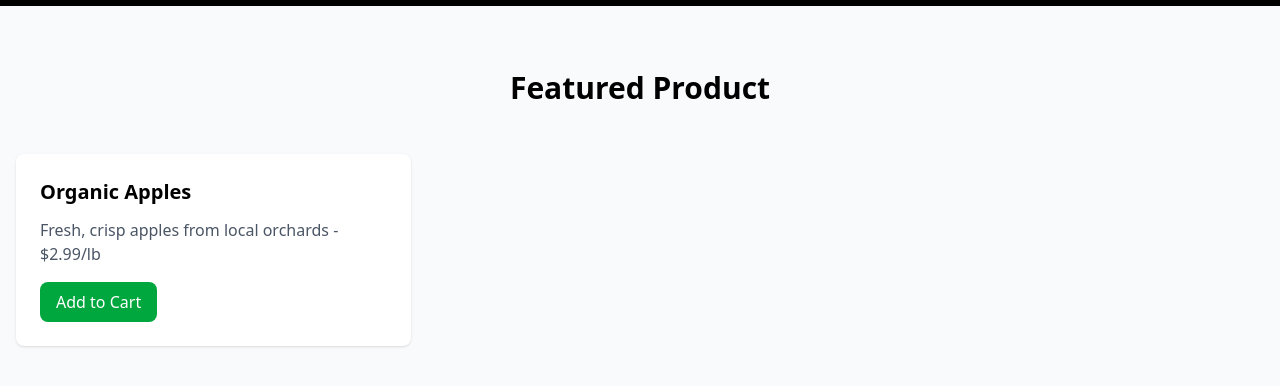
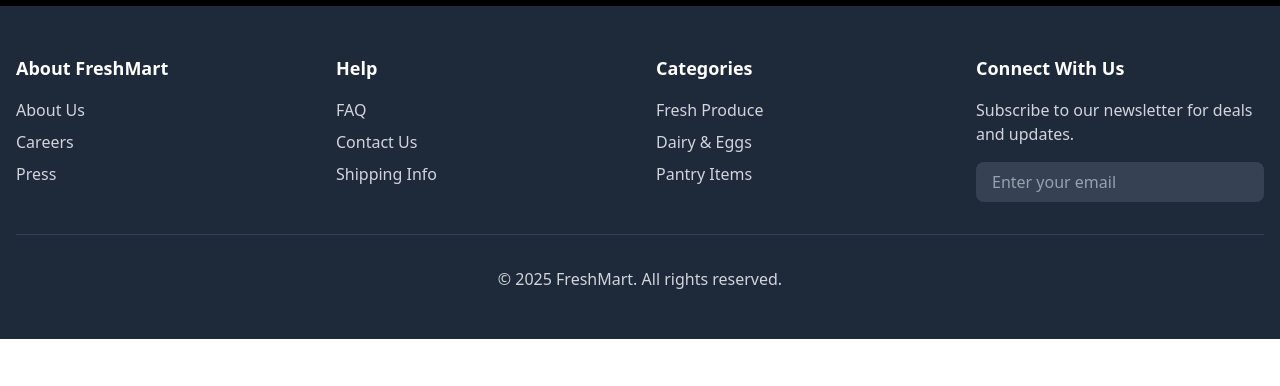
Before and after one commit to campus-code-space/Online-Shopping-System, a React (Vite) app in the folder Frontend/: page / in a window 1280 px wide. Shown: the part 566-952 px from the top of the page. After the commit the page ends 905 px from the top, so only its background shows below. Built offline with nearby package versions, Linux system fonts and the light colour scheme; grey boxes are pictures that could not be loaded.

Commit message:
fixed bug in the home page

```diff
--- a/Frontend/src/auth/auth.js
+++ b/Frontend/src/auth/auth.js
@@ -1,12 +1,13 @@
 
-let userdata = JSON.parse(localStorage.getItem('userdata'));
 
 export const getUserRole = ()=>{
+    let userdata = JSON.parse(localStorage.getItem('userdata'));
     let role = null;
     return (userdata['role'])?userdata['role']:role;
 }
 
 export const getUserToken = ()=>{
+    let userdata = JSON.parse(localStorage.getItem('userdata'));
     let token = null;
     return (userdata['token'])?userdata['token']:token;
 }
--- a/Frontend/src/views/Home.jsx
+++ b/Frontend/src/views/Home.jsx
@@ -69,24 +69,7 @@ export default function Home() {
           </div>
         </section>
 
-        <section className="py-16 bg-gray-50">
-          <div className="container mx-auto px-4">
-            <h2 className="text-3xl font-bold text-center mb-12">Featured Product</h2>
-            <div className="grid md:grid-cols-3 gap-8">
-              <div className="bg-white p-6 rounded-lg shadow-sm">
-                <h3 className="text-xl font-semibold mb-3">Organic Apples</h3>
-                <p className="text-gray-600 mb-4">Fresh, crisp apples from local orchards - $2.99/lb</p>
-                <button
-                  onClick={handleAddToCart}
-                  className="bg-green-600 text-white px-4 py-2 rounded-lg hover:bg-green-700 transition-colors"
-                >
-                  Add to Cart
-                </button>
-              </div>
-              {/* You could add more products here */}
-            </div>
-          </div>
-        </section>
+
       </main>
 
       {/* Footer */}
--- a/Frontend/src/views/SignIn.jsx
+++ b/Frontend/src/views/SignIn.jsx
@@ -1,17 +1,33 @@
 import React, { useState } from 'react';
 import { Link, useNavigate } from 'react-router-dom';
 import { ArrowLeft } from 'lucide-react';
-
+import axios from 'axios';
 export default function SignIn() {
 
-  const [email, setEmail] = useState('');
-  const [password, setPassword] = useState('');
+  const [userData, setUserData] = useState({
+    email:"",
+    password:"",
+  });
   const navigate = useNavigate();
+  const handleChange = (e)=>{
 
-  const handleSubmit = (e) => {
+    setUserData((prev)=>{
+      return {...prev,[e.target.name]:e.target.value}
+    })
+  }
+  const handleSubmit = async(e) => {
     e.preventDefault();
-    // In a real app, you would validate credentials here
-    navigate('/dashboard');
+    // validate credentials here
+    try{
+      let response = await axios.post('http://localhost:8000/api/login',userData);
+      console.log(response);
+      console.log(JSON.stringify(response.data.userdata));
+      localStorage.setItem('userdata',`${JSON.stringify(response.data.userdata)}`);
+      navigate('/dashboard');
+
+    }catch(err){
+      console.log(err);
+    }
   };
 
   return (
@@ -44,8 +60,8 @@ export default function SignIn() {
                   type="email"
                   autoComplete="email"
                   required
-                  value={email}
-                  onChange={(e) => setEmail(e.target.value)}
+                  value={userData.email}
+                  onChange={handleChange}
                   className="appearance-none block w-full px-3 py-2 border border-gray-300 rounded-md shadow-sm placeholder-gray-400 focus:outline-none focus:ring-green-500 focus:border-green-500"
                 />
               </div>
@@ -62,8 +78,8 @@ export default function SignIn() {
                   type="password"
                   autoComplete="current-password"
                   required
-                  value={password}
-                  onChange={(e) => setPassword(e.target.value)}
+                  value={userData.password}
+                  onChange={handleChange}
                   className="appearance-none block w-full px-3 py-2 border border-gray-300 rounded-md shadow-sm placeholder-gray-400 focus:outline-none focus:ring-green-500 focus:border-green-500"
                 />
               </div>
```
